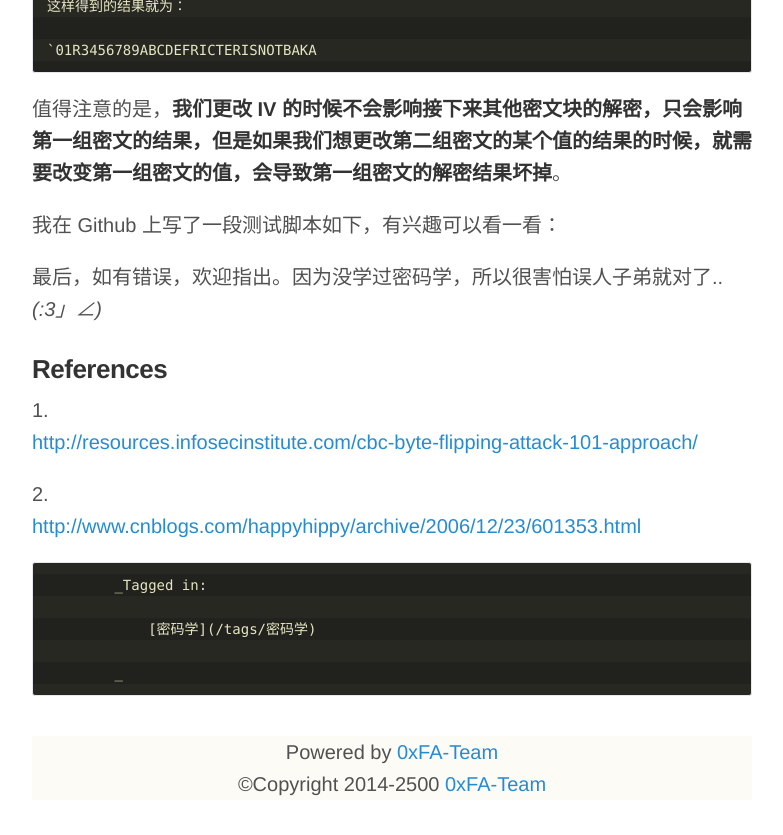
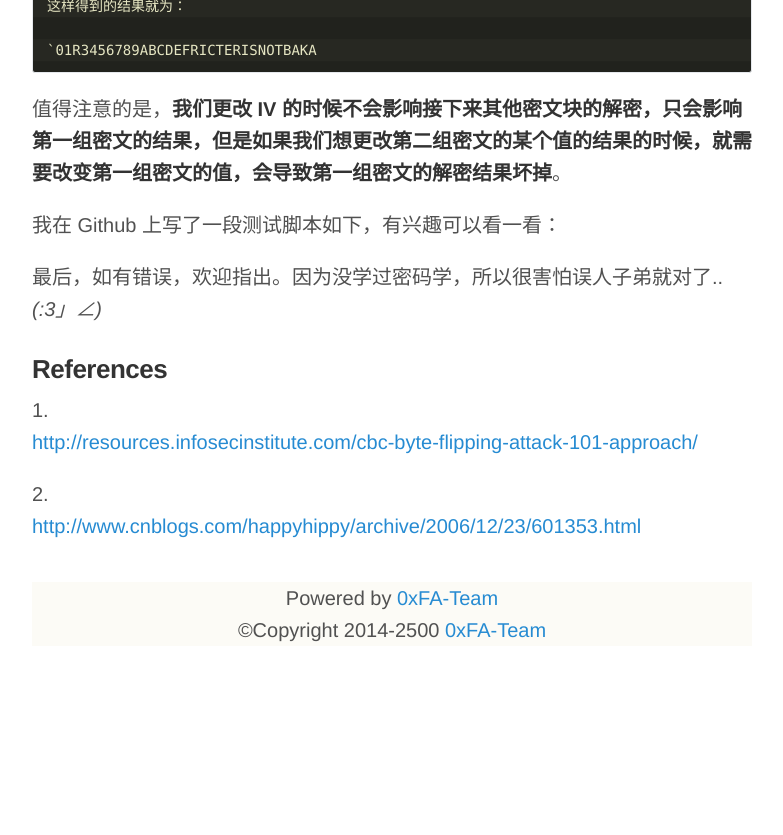
Before and after one commit to 0xFA-Team/0xFA-Team.github.io, a Jekyll site: the page built from _posts/2015-03-16-Bit-flipping-Attack-note.md, in a window 1280 px wide and 900 px high, scrolled down 4178 px. Shown: the top 835 px of the window, without its empty margins (248-1031 px from the left). Built offline with Jekyll 4.4.1, drawn with Linux system fonts in a browser that asks for light colours; some web fonts are replaced; after the commit the page ends 4924 px from its top, so only the background shows below that.

Commit message:
Update 2015-03-16-Bit-flipping-Attack-note.md
fixed article's footer

```diff
--- a/_posts/2015-03-16-Bit-flipping-Attack-note.md
+++ b/_posts/2015-03-16-Bit-flipping-Attack-note.md
@@ -137,11 +137,3 @@ CBC 模式加密的一个主要特点是完全依靠前面的密码文段来译
 1.  [http://resources.infosecinstitute.com/cbc-byte-flipping-attack-101-approach/](http://resources.infosecinstitute.com/cbc-byte-flipping-attack-101-approach/)
 
 2.  [http://www.cnblogs.com/happyhippy/archive/2006/12/23/601353.html](http://www.cnblogs.com/happyhippy/archive/2006/12/23/601353.html)
-
-
-
-                _Tagged in:
-
-                    [密码学](/tags/密码学)
-
-                _
```
